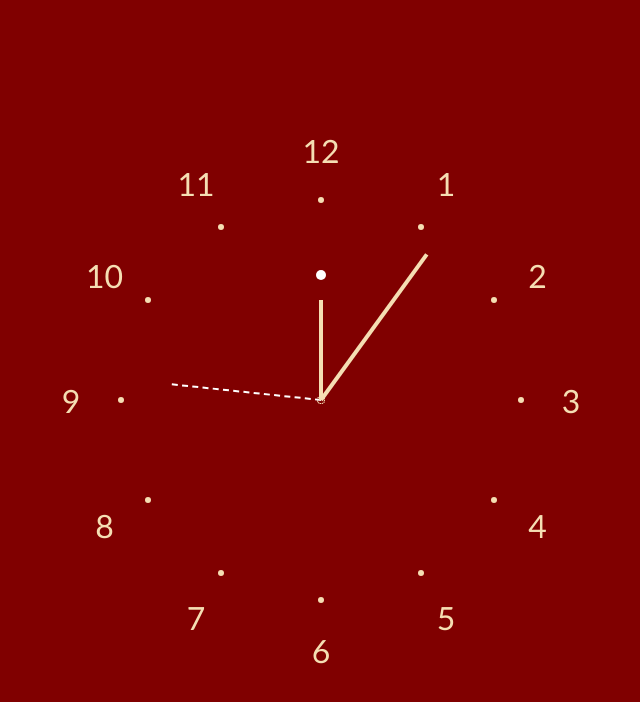
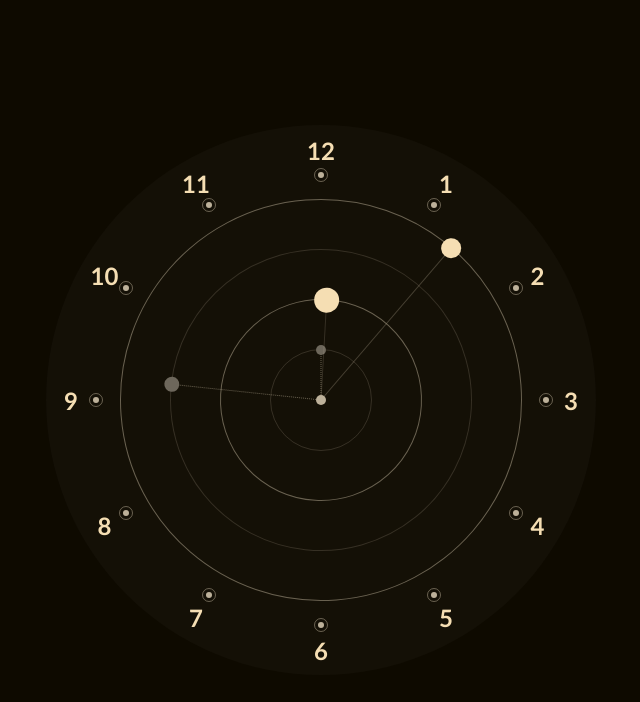
Before and after one commit to borisbreuer/clock, a plain HTML site: page index.html in a window 1280 px wide. Shown: the whole page, without its empty margins (319-959 px from the left). Drawn offline with Linux system fonts and the light colour scheme.

Commit message:
Continous planetary and colors

```diff
--- a/css/style.css
+++ b/css/style.css
@@ -1,9 +1,55 @@
+:root {
+  --bodyBackground: #000b11;
+  --borderColorFull: rgba(252, 166, 8, 1);
+  --borderColor: 252, 166, 8;
+  --pointColorFull: rgba(245, 222, 179, 1);
+  --pointColor: 38, 119, 191;
+  --shineFull: rgba(114, 175, 228, 1);
+  --shine: 114, 175, 228;
+  --specialFull: rgba(216, 41, 155, 1);
+  --special: 216, 41, 155;
+  --specialFull: rgb(189, 0, 0);
+  --special: 189, 0, 0;
+}
+:root {
+  --bodyBackground: rgba(245, 222, 179, 1);
+  --borderColorFull: rgba(161, 150, 128, 1);
+  --borderColor: 161, 150, 128;
+  --pointColorFull: rgb(56, 52, 43);
+  --pointColor: 56, 52, 43;
+  --shineFull: rgb(14, 10, 0);
+  --shine: 14, 10, 0;
+  --specialFull: rgba(14, 10, 0);
+  --special: 14, 10, 0;
+}
+:root {
+  --bodyBackground: rgba(14, 10, 0, 1);
+  --borderColorFull: rgb(189, 177, 154);
+  --borderColor: 189, 177, 154;
+  --pointColorFull: rgb(109, 103, 91);
+  --pointColor: 109, 103, 91;
+  --shineFull: rgb(245, 222, 179);
+  --shine: 245, 222, 179;
+  --specialFull: rgba(245, 222, 179);
+  --special: 245, 222, 179;
+}
+
 body {
+  display: grid;
+  justify-content: center;
+  align-items: center;
   margin: 0;
   padding: 0;
   width: 100vw;
   height: 100vh;
-  background: maroon;
+  background: var(--bodyBackground);
+  position: relative;
+}
+#clock {
+  width: 550px;
+  height: 550px;
+  border-radius: 50%;
+  background: rgba(255, 255, 255, 0.025);
   position: relative;
 }
 .point {
@@ -12,49 +58,88 @@ body {
   height: 6px;
   border-radius: 50%;
   transform: translate(-50%, -50%);
-  background-color: wheat;
+  background: rgba(var(--borderColor), 1);
 }
+.point:after {
+  content: '';
+  position: absolute;
+  border: 1px solid rgba(var(--borderColor), 0.5);
+  width: 12px;
+  height: 12px;
+  border-radius: 50%;
+  top: 50%;
+  left: 50%;
+  transform: translate(-50%, -50%);
+}
+
 .count {
   position: absolute;
   transform: translate(-50%, -50%);
-  color: wheat;
-  font-family: 'Gill Sans', 'Gill Sans MT', Calibri, 'Trebuchet MS', sans-serif;
-  font-size: 2rem;
+  color: rgba(var(--shine), 1);
+  font-family: Calibri, 'Trebuchet MS', sans-serif;
+  font-weight: bold;
+  font-size: 1.5rem;
 }
 .hPointer {
   position: absolute;
-  width: 2px;
-  height: 2px;
+  width: 200px;
+  height: 200px;
+  border: 1px solid rgba(var(--borderColor), 0.5);
+  border-radius: 50%;
 }
 .hPointer:before {
   position: absolute;
   content: '';
   width: 100px;
-  border-top: 4px solid wheat;
+  border-top: 1px solid rgba(var(--borderColor), 0.2);
   top: 50%;
   left: 50%;
   transform: translate(0, -50%);
 }
+.hPointer:after {
+  position: absolute;
+  content: '';
+  width: 25px;
+  height: 25px;
+  border-radius: 50%;
+  background: rgba(var(--special), 1);
+  top: 50%;
+  left: 50%;
+  transform: translate(87.5px, -50%);
+}
 
 .mPointer {
+  border: 1px solid rgba(var(--borderColor), 0.5);
+  width: 400px;
+  height: 400px;
+  border-radius: 50%;
   position: absolute;
-  width: 2px;
-  height: 2px;
 }
 .mPointer:before {
   position: absolute;
   content: '';
-  width: 180px;
-  border-top: 4px solid wheat;
+  width: 200px;
+  border-top: 1px solid rgba(var(--borderColor), 0.3);
   top: 50%;
   left: 50%;
   transform: translate(0, -50%);
 }
+.mPointer:after {
+  position: absolute;
+  content: '';
+  width: 20px;
+  height: 20px;
+  border-radius: 50%;
+  background: rgba(var(--special), 1);
+  top: 50%;
+  left: 50%;
+  transform: translate(190px, -50%);
+}
 
 .sPointer {
-  border: 1px dotted wheat;
-  height: 6px;
-  width: 6px;
+  border: 1px solid rgba(var(--borderColor), 0.2);
+  height: 300px;
+  width: 300px;
   border-radius: 50%;
   position: absolute;
 }
@@ -62,26 +147,56 @@ body {
   position: absolute;
   content: '';
   width: 150px;
-  border-top: 2px dashed white;
+  border-top: 1px dotted rgba(var(--borderColor), 0.5);
   top: 50%;
   left: 50%;
   transform: translate(0, -50%);
 }
+.sPointer:after {
+  position: absolute;
+  content: '';
+  width: 15px;
+  height: 15px;
+  border-radius: 50%;
+  background: rgba(var(--pointColor), 1);
+  top: 50%;
+  left: 50%;
+  transform: translate(142.5px, -50%);
+}
+
 .msPointer {
-  border: 1px dotted wheat;
-  height: 6px;
-  width: 6px;
+  border: 1px solid rgba(var(--borderColor), 0.2);
+  height: 100px;
+  width: 100px;
   border-radius: 50%;
   position: absolute;
 }
 .msPointer:before {
   position: absolute;
   content: '';
+  width: 50px;
+  top: 50%;
+  left: 50%;
+  border-top: 1px dotted rgba(var(--borderColor), 0.5);
+  transform: translate(0, -50%);
+}
+.msPointer:after {
+  position: absolute;
+  content: '';
   width: 10px;
   height: 10px;
   border-radius: 50%;
-  background: white;
+  background: rgba(var(--pointColor), 1);
   top: 50%;
   left: 50%;
-  transform: translate(120px, -50%);
+  transform: translate(45px, -50%);
 }
+
+.middle {
+  background: rgba(var(--borderColor), 1);
+  height: 10px;
+  width: 10px;
+  border-radius: 50%;
+  position: absolute;
+  transform: translate(-50%, -50%);
+}
--- a/index.html
+++ b/index.html
@@ -1,16 +1,15 @@
 <!DOCTYPE html>
 <html lang="en">
-
   <head>
     <meta charset="UTF-8" />
     <meta name="viewport" content="width=device-width, initial-scale=1.0" />
     <meta http-equiv="X-UA-Compatible" content="ie=edge" />
-  <title>BB-Clock</title>
-  <link rel="stylesheet" href="./css/style.css">
+    <title>Simple-Clock</title>
+    <link rel="stylesheet" href="./css/style.css" />
   </head>
 
   <body>
+    <div id="clock"></div>
     <script src="./js/clock.js"></script>
   </body>
-
 </html>
--- a/js/clock.js
+++ b/js/clock.js
@@ -2,82 +2,102 @@
 1° × π / 180
 360 / 12 = 30
 360 / 60 = 6
+Math.PI / 6
+x - Koordinate = cos(i * winkel) * radius
+y - Koordinate = sin(i * winkel) * radius
+  */
 
-x-Koordinate = cos(i*winkel)*radius
-y-Koordinate = sin(i*winkel)*radius
-*/
 (function () {
   const elements = 12;
-  let x = document.body.offsetWidth / 2;
-  let y = document.body.offsetHeight / 2;
-  /* Math.PI / 6 */
+  const root = document.querySelector('#clock')
+
+  let x = root.offsetWidth / 2;
+  let y = root.offsetHeight / 2;
+
   for (let i = 0; i < elements; i++) {
     let ranAngle = 30 * Math.PI / 180;
-    let pointX = Math.cos ((i - 3) * ranAngle) * 200;
-    let pointY = Math.sin ((i - 3) * ranAngle) * 200;
+    let pointX = Math.cos((i - 3) * ranAngle) * 225;
+    let pointY = Math.sin((i - 3) * ranAngle) * 225;
 
-    let point = document.createElement ('div');
+    let point = document.createElement('div');
     point.className = 'point';
     point.style.left = x + pointX + 'px';
     point.style.top = y + pointY + 'px';
-    document.body.appendChild (point);
+    root.appendChild(point);
 
-    let pointX2 = Math.cos ((i - 3) * ranAngle) * 250;
-    let pointY2 = Math.sin ((i - 3) * ranAngle) * 250;
+    let pointX2 = Math.cos((i - 3) * ranAngle) * 250;
+    let pointY2 = Math.sin((i - 3) * ranAngle) * 250;
 
-    let count = document.createElement ('div');
+    let count = document.createElement('div');
     count.className = 'count';
     count.style.left = x + pointX2 + 'px';
     count.style.top = y + pointY2 + 'px';
 
     count.textContent = i == 0 ? 12 : i;
-    document.body.appendChild (count);
+    root.appendChild(count);
   }
 
-  let ms = document.createElement ('div');
+  let ms = document.createElement('div');
   ms.className = 'msPointer';
   ms.style.left = x + 'px';
   ms.style.top = y + 'px';
 
-  let s = document.createElement ('div');
+  let s = document.createElement('div');
   s.className = 'sPointer';
   s.style.left = x + 'px';
   s.style.top = y + 'px';
 
-  let h = document.createElement ('div');
+  let h = document.createElement('div');
   h.className = 'hPointer';
   h.style.left = x + 'px';
   h.style.top = y + 'px';
 
-  let m = document.createElement ('div');
+  let m = document.createElement('div');
   m.className = 'mPointer';
   m.style.left = x + 'px';
   m.style.top = y + 'px';
-  let time, msec, sec, min, hou, sDeg, mDeg, hDeg;
 
-  function timer () {
-    time = new Date ();
-    msec = time.getMilliseconds ();
-    sec = time.getSeconds ();
-    min = time.getMinutes ();
-    hou = time.getHours ();
+  let mid = document.createElement('div');
+  mid.className = 'middle';
+  mid.style.left = x + 'px';
+  mid.style.top = y + 'px';
 
-    msDeg = msec * 360 / 1000 - 90;
-    sDeg = sec * 360 / 60 - 90;
-    mDeg = min * 360 / 60 - 90;
-    hDeg = hou * 360 / 12 - 90;
+  root.appendChild(ms);
+  root.appendChild(s);
+  root.appendChild(h);
+  root.appendChild(m);
+  root.appendChild(mid);
 
-    ms.style.transform = 'translate(-50%, -50%) rotate(' + msDeg + 'deg)  ';
-    s.style.transform = 'translate(-50%, -50%) rotate(' + sDeg + 'deg)  ';
-    h.style.transform = 'translate(-50%, -50%) rotate(' + hDeg + 'deg)  ';
-    m.style.transform = 'translate(-50%, -50%) rotate(' + mDeg + 'deg)  ';
+  let time, msec, sec, min, hou, now, sDeg, mDeg, hDeg;
+  let msecSec = 0;
+  function timer() {
+    time = new Date();
+    msec = time.getMilliseconds();
+    sec = time.getSeconds();
+    min = time.getMinutes();
+    hou = time.getHours();
+    now = Date.now();
+    // sec = 20;
+    // min = 15;
+    // hou = 9;
 
-    window.requestAnimationFrame (timer);
+
+
+    msDeg = (msec / 1000) * 360;
+    // sDeg = sec * 360 / 60;
+    sDeg = ((msec / 1000) + sec) / 60 * 360;
+    mDeg = ((sec / 60) + (min + (msec / 1000) / 60)) / 60 * 360;
+    hDeg = ((min / 60) + (hou + (min / 60) / 12)) / 12 * 360;
+
+    ms.style.transform = 'translate(-50%, -50%) rotate(' + (msDeg - 90) + 'deg)';
+    s.style.transform = 'translate(-50%, -50%) rotate(' + (sDeg - 90) + 'deg)';
+    h.style.transform = 'translate(-50%, -50%) rotate(' + (hDeg - 90) + 'deg)';
+    m.style.transform = 'translate(-50%, -50%) rotate(' + (mDeg - 90) + 'deg)';
+
+    // document.querySelector('#timer').value = hou + ':' + min + ':' + sec
+    // document.querySelector('#timer').value = ((hou / 60) / 60) / 1000
+    window.requestAnimationFrame(timer);
   }
-  document.body.appendChild (ms);
-  document.body.appendChild (s);
-  document.body.appendChild (h);
-  document.body.appendChild (m);
-
-  timer ();
-}) ();
+  timer();
+  // setInterval(timer, 1)
+})();
```
Lines whose indentation alone changed are shown as unchanged.
